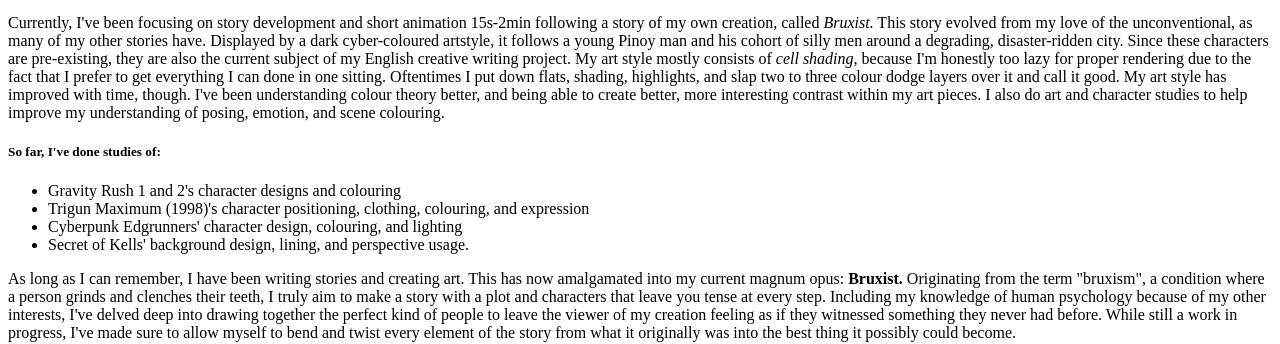
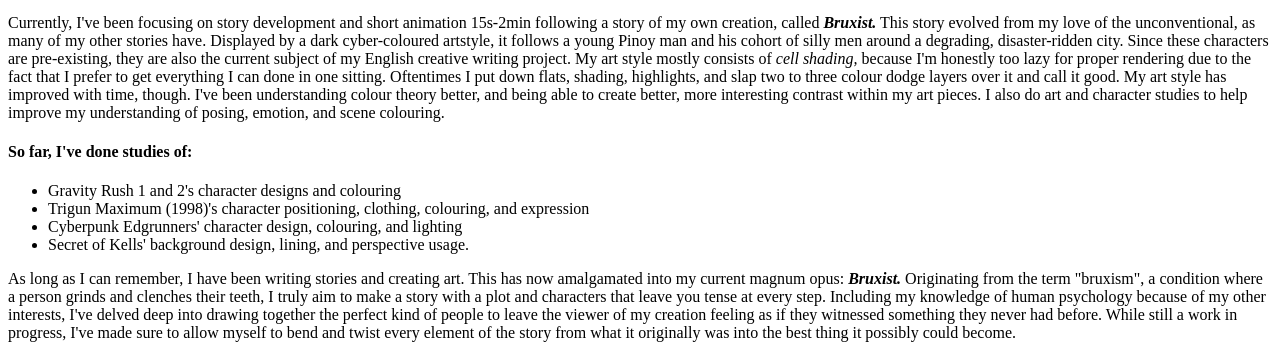
Before and after one commit to slqughterhqusee/basic-html-practice, a plain HTML site: page index.html in a window 1280 px wide. Shown: the part 491-835 px from the top of the page. Drawn offline with Linux system fonts and the light colour scheme.

Commit message:
synced header and bolding types

```diff
--- a/index.html
+++ b/index.html
@@ -26,15 +26,15 @@
         <li><a href="https://www.yoshitakaamano.com">Yoshitaka Amano</a></li>
         <li><a href="https://www.gallerynucleus.com/artists/tetsuya_nomura">Tetsuya Nomura</a></li>
     </ol>
-    <p>Currently, I've been focusing on story development and short animation 15s-2min following a story of my own creation, called <i>Bruxist.</i> This story evolved from my love of the unconventional, as many of my other stories have. Displayed by a dark cyber-coloured artstyle, it follows a young Pinoy man and his cohort of silly men around a degrading, disaster-ridden city. Since these characters are pre-existing, they are also the current subject of my English creative writing project. My art style mostly consists of <i>cell shading,</i> because I'm honestly too lazy for proper rendering due to the fact that I prefer to get everything I can done in one sitting. Oftentimes I put down flats, shading, highlights, and slap two to three colour dodge layers over it and call it good. My art style has improved with time, though. I've been understanding colour theory better, and being able to create better, more interesting contrast within my art pieces. I also do art and character studies to help improve my understanding of posing, emotion, and scene colouring.</p>
-    <h5>So far, I've done studies of:</h5>
+    <p>Currently, I've been focusing on story development and short animation 15s-2min following a story of my own creation, called <i><strong>Bruxist.</strong></i> This story evolved from my love of the unconventional, as many of my other stories have. Displayed by a dark cyber-coloured artstyle, it follows a young Pinoy man and his cohort of silly men around a degrading, disaster-ridden city. Since these characters are pre-existing, they are also the current subject of my English creative writing project. My art style mostly consists of <i>cell shading,</i> because I'm honestly too lazy for proper rendering due to the fact that I prefer to get everything I can done in one sitting. Oftentimes I put down flats, shading, highlights, and slap two to three colour dodge layers over it and call it good. My art style has improved with time, though. I've been understanding colour theory better, and being able to create better, more interesting contrast within my art pieces. I also do art and character studies to help improve my understanding of posing, emotion, and scene colouring.</p>
+    <h4>So far, I've done studies of:</h4>
     <ul>
         <li>Gravity Rush 1 and 2's character designs and colouring</li>
         <li>Trigun Maximum (1998)'s character positioning, clothing, colouring, and expression</li>
         <li>Cyberpunk Edgrunners' character design, colouring, and lighting</li>
         <li>Secret of Kells' background design, lining, and perspective usage.</li>
     </ul>
-    <p>As long as I can remember, I have been writing stories and creating art. This has now amalgamated into my current magnum opus:  <strong>Bruxist.</strong> Originating from the term "bruxism", a condition where a person grinds and clenches their teeth, I truly aim to make a story with a plot and characters that leave you tense at every step. Including my knowledge of human psychology because of my other interests, I've delved deep into drawing together the perfect kind of people to leave the viewer of my creation feeling as if they witnessed something they never had before. While still a work in progress, I've made sure to allow myself to bend and twist every element of the story from what it originally was into the best thing it possibly could become.</p>
+    <p>As long as I can remember, I have been writing stories and creating art. This has now amalgamated into my current magnum opus:  <i><strong>Bruxist.</strong></i> Originating from the term "bruxism", a condition where a person grinds and clenches their teeth, I truly aim to make a story with a plot and characters that leave you tense at every step. Including my knowledge of human psychology because of my other interests, I've delved deep into drawing together the perfect kind of people to leave the viewer of my creation feeling as if they witnessed something they never had before. While still a work in progress, I've made sure to allow myself to bend and twist every element of the story from what it originally was into the best thing it possibly could become.</p>
     <h3>Where did my relationship with art begin?</h3>
     <p>My mother has always been a very artistic person. Some of my earliest memories are of her tending to a gouache painting on our beige carpet floor. As I grew, I found myself always studying the linework of cartoons and anime I watched. In my elementary years, I learnt heavily through tracing. It didn't help that much, but it did give me better motor skills, and helped me learn to build what was in front of me. This skill is detrimental to me now. I have gotten to a point where I recognise my own style and capabilities, and with that I can create animations in my head. Following my mind's eye, I can reproduce exactly what I imagine on screen. The photo-to-paper copies I did as a child were definitely not a quick way to earn skills, but one that has proved endlessly useful nonetheless.</p>
     <p>As I continued through middle school, I eventually branched away from the confines of copying art pieces or character profiles from my favourite media. My drawings were bad, cliche, and badly shaded, but they were drawings nonetheless. Sometime in 8th or 9th grade, I began to pursue digital art using aggie.io. Despite there being many other art platforms, I hated how they navigated and kept with that website. I learnt how to brute force my way into making a decent art piece. I dealt with putting it through at least three low-quality exports to get it over to instagram. It was hell, but it was art. To my luck, last year I managed to get Procreate. It's all been over since then. Highest quality art you can imagine.</p>
```
